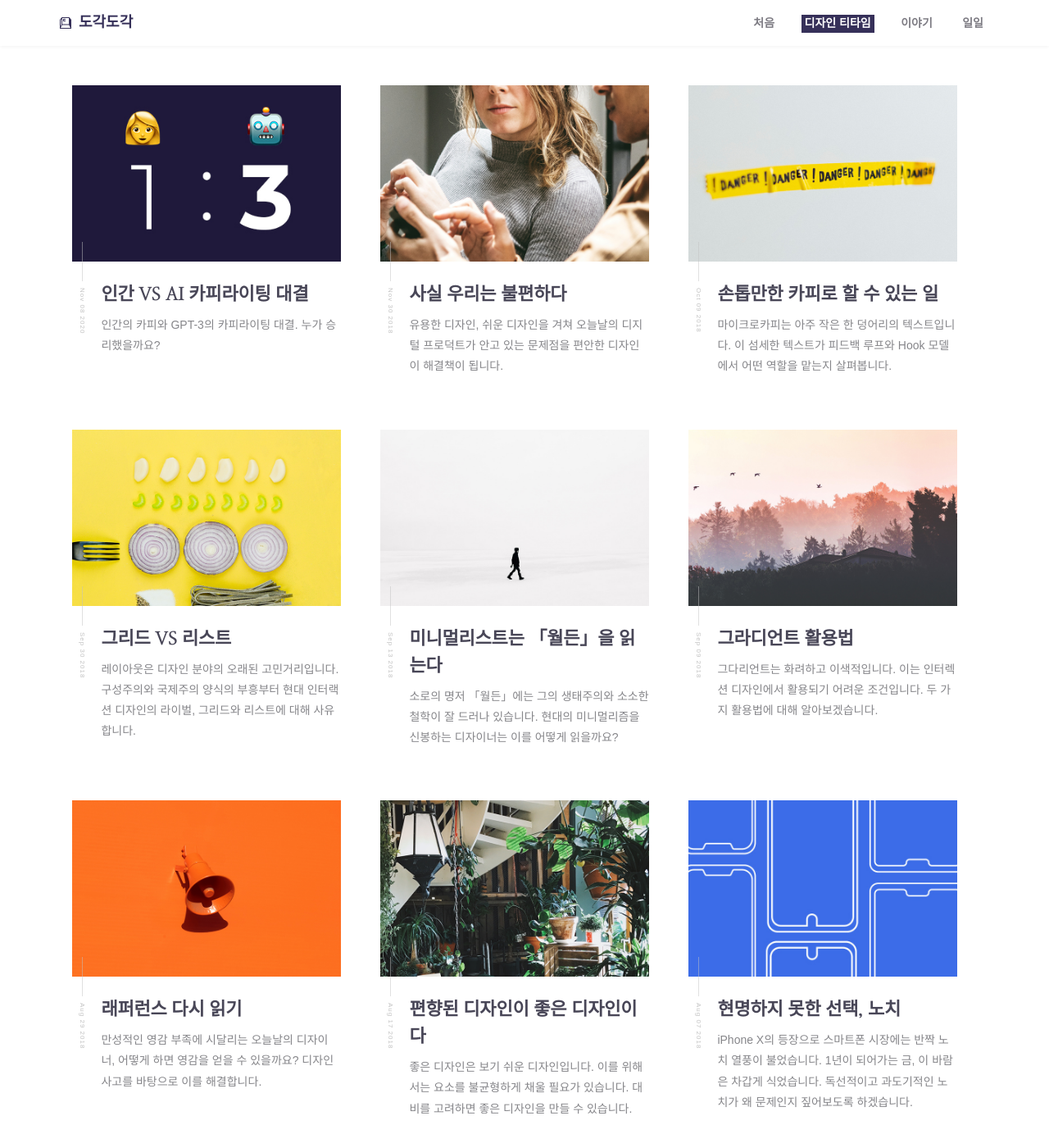
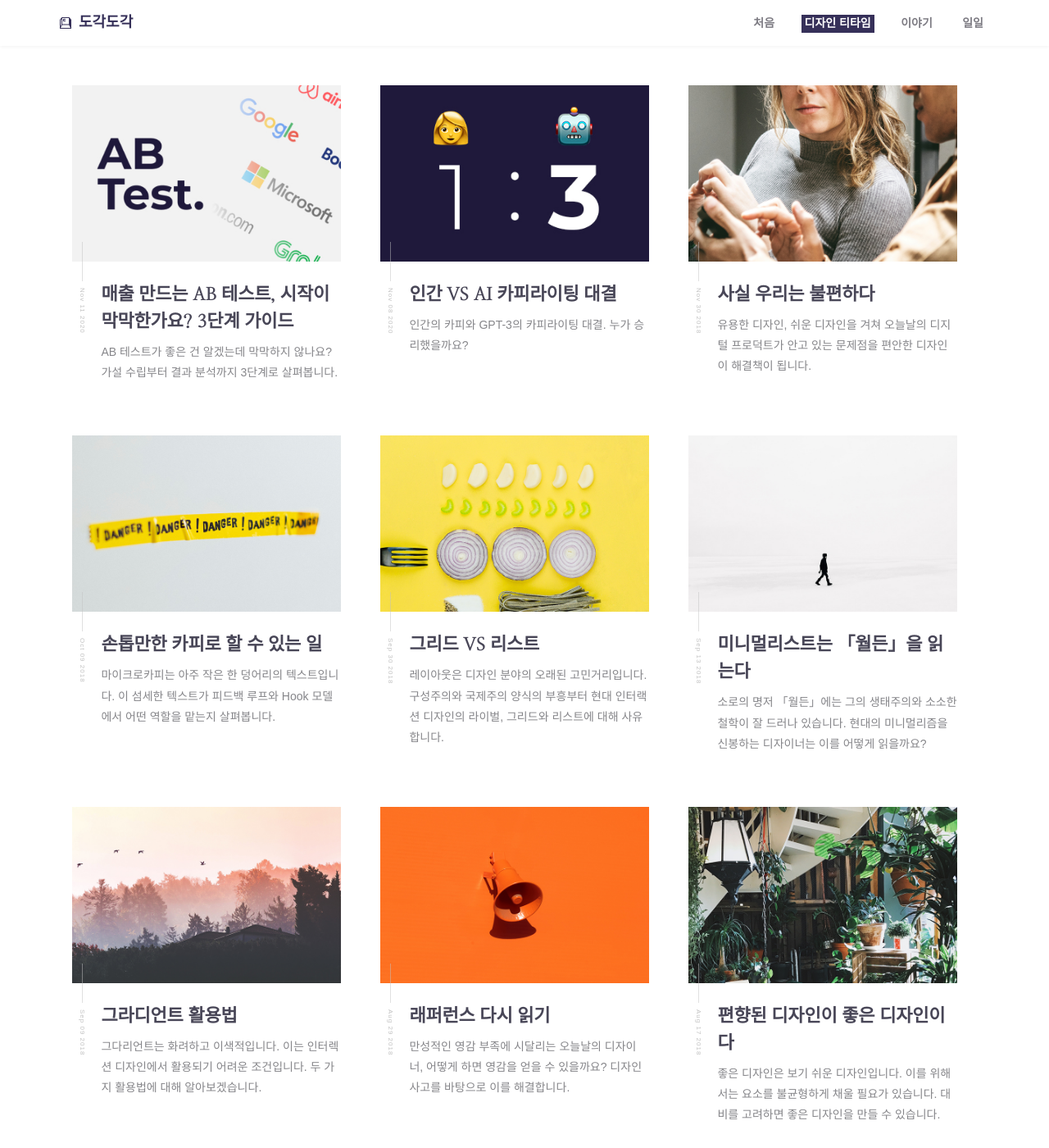
Before and after one commit to dewberry9/proj.dewberry.github.io, a Jekyll site: the page built from article/index.html, in a window 1280 px wide and 1400 px high. Shown: the whole window at 82% size. Built offline with Jekyll 4.4.1, drawn with Linux system fonts in a browser that asks for light colours; some web fonts are replaced; the list of posts is cut into pages by our own code; some of the changed lines change nothing that is shown.

Commit message:
feat: 3 Step of AB Test

```diff
--- a/_includes/head.html
+++ b/_includes/head.html
@@ -90,7 +90,7 @@
       {% endif %}
     </script>
     <!-- Links -->
-    <link rel="canonical" href="{{ site.url }}{{ page.url | escape }}">
+    <link rel="canonical" href="{{ site.url }}{{ page.url }}">
     <link rel="alternate" href="{{ site.url }}/feed.xml" type="application/atom+xml" title="Atom 0.3">
     <link rel="stylesheet" href='{{ "assets/style.css" | relative_url }}'>
     <link rel="stylesheet" href='{{ "assets/dist/aos.css" | relative_url }}'>
--- /dev/null
+++ b/_posts/2020-11-11-3step-ab-test.md
@@ -0,0 +1,90 @@
+---
+title: 매출 만드는 AB 테스트, 시작이 막막한가요? 3단계 가이드
+layout: post
+category: design-teatime
+date: 2020-11-11 00:00:00
+excerpt: AB 테스트가 좋은 건 알겠는데 막막하지 않나요? 가설 수립부터 결과 분석까지 3단계로 살펴봅니다.
+thumbnail: /assets/images/design/3step-ab-test/01.jpg
+permalink: /3step-ab-test
+---
+
+![AB Test in Many Apps]({{ '/assets/images/design/3step-ab-test/02.jpg' | relative_url }} "이미 많은 기업에서 활용 중인 AB 테스트")
+{: .full-size}
+
+한때 스타트업 업계에 유행이 돌았던 그로쓰 해킹(Growth Hacking)에 대해 조금이라도 관심이 있는 분이라면 AB 테스트라는 방법론 역시 모르는 바가 없지는 않을 겁니다. 룰렛 기능을 도입하여 특정 횟수 이상 운행한 사용자를 23% 늘린(결과적으로 전체 운행 수가 증가하게 됩니다.) [그랩(Grab)의 사례](https://engineering.grab.com/grabbing-growth-a-growth-hacking-story "Grab's Roulette AB Test"), 사용자 맞춤으로 유명한 넷플릭스(Netflix) 섬네일 알고리즘의 모태가 된 [AB 테스트](https://netflixtechblog.com/selecting-the-best-artwork-for-videos-through-a-b-testing-f6155c4595f6 "Netflix's Movie Artwork Optimizing"), 에어비앤비(Airbnb)의 [랜딩 페이지 AB 테스트](https://goodui.org/leaks/airbnb-gets-creative-in-this-multiple-variation-homepage-experiment/ "Airbnb's Landing Page AB Test") 등 데이터 좀 다룬다 싶은 회사는 모두 AB 테스트 성공담 하나씩을 가지고 있습니다. AB 테스트가 서비스의 성장과 회사의 매출에 도움을 주는 확실한 방법론이라는 것은 명료해 보입니다.
+
+AB 테스트가 좋은 건 알겠는데 시작하려니 막막하지 않나요? 큰 그로쓰 해킹 팀이 있는 것도 아니고, 테스트 문화나 맞춤 툴도 없는 상태일 수도 있습니다. 그야말로 허허벌판에서 새로 시작해야 하는 겁니다. 이런 상황에서 AB 테스트로 성장과 매출을 끌어낼 수 있을까요? 그전에 제대로 된 테스트를 한번 진행할 수나 있을까요?
+
+## AB 테스트 저도 할 수 있을까요?
+
+제 대답은 ‘누구라도 가능하다.’입니다. AB 테스트와 데이터 분석에 대한 이해와 적절한 실행 방법만 알고 있으면 큰 그로쓰 팀이 없어도, 그렇기는커녕 회사에 누구 하나 AB 테스트에 대해 알고 있는 사람이 없어도 충분히 해내고도 남습니다. 실제로 저는 AB 테스트에 대한 정보 없이 약간의 데이터 분석과 개발 지식만을 가지고 AB 테스트를 시작해서 1년 반 동안 100개에 가까운 AB 테스트를 거의 혼자 해냈습니다. 이 글을 보는 누구라도 해낼 수 있는 일입니다. 2부로 구성된 이번 가이드가 AB 테스트를 시작하려는 여러분께 도움이 되길 바랍니다.
+
+![AB Test Cycle]({{ '/assets/images/design/3step-ab-test/03.jpg' | relative_url }} "AB 테스트 사이클")
+{: .full-size}
+
+AB 테스트는 크게 다음과 같은 3단계를 따릅니다.
+
+1. 가설 수립
+2. 실험 진행
+3. 결과 분석
+
+AB 테스트에서는 셋 중 하나라도 빠질 수 없는 핵심 단계입니다. 이번 가이드 1부에서는 위 3단계를 훑어보며 무엇을 하는 단계인지, 주의할 점이 무엇인지 살펴보겠습니다. 다음 2부에서는 AB 테스트 툴 중 하나인 구글 옵티마이즈(Google Optimize)를 실제로 서비스에 설치하고 1부에서 설명했던 과정에 따라 진행하고 실무적인 팁을 알려드리겠습니다.😎
+
+## 테스트의 시작, 가설 세우기
+
+앞서 말한 3단계가 모두 중요하다지만 그중에서도 가설을 세우는 단계는 무엇보다도 중요합니다. 가설을 세우고 → 실험하고 → 결과를 얻고 → 결과에서 비롯된 인사이트를 바탕으로 새 가설을 세우고… 이런 연속적인 과정으로 진행되는 AB 테스트의 특성상 한 사이클을 시작하는 가설 세우기 단계에서 쭉 뻗은 고속도로를 만나느냐, 빙빙 돌아가는 산길을 만나느냐가 결정됩니다.
+
+AB 테스트의 가설은 핵심적인 아이디어와 함께 어떠한 요소를 어떤 방식으로 바꿔서(혹은 추가하거나 제거해서) 어떤 지표를 바꿀 것인지 특정해야 합니다. 예를 들어 이름과 이메일 주소를 한 페이지에서 한꺼번에 받는 회원가입 퍼널이 있다고 해봅시다. 현재 이탈률은 60%입니다. 이탈률의 원인을 찾는 방법은 여러 가지가 있습니다. 직접 사용자를 앉혀놓고 왜 회원가입을 진행하지 못하는지 관찰하고 설문할 수도 있고, Hotjar와 같은 레코딩 툴을 이용해서 여기서 이탈하는 사용자가 어떤 행동을 하는지 관측할 수도 있습니다. 여기서 도출된 문제를 해결하면 당연히 회원가입 비율도 늘어날 것입니다. 이 부분에서 중요한 것은 리서치로 합당한 문제를 찾아내서 그것을 토대로 가설을 만드는 일도 좋지만, 리서치 비용이 크다거나 시간이 오래 걸릴 일이 되는 경우에는 과감하게 생략하고 머릿속으로 합리적인 가설을 세우는 것만으로 충분하다는 점을 염두에 두어야 합니다. **AB 테스트의 목적은 전환율 개선이지 문제 파악이 아닙니다.** 보통 파악한 문제를 해결하게 될 경우 전환율이 개선되기 때문에 가설 수립 전 리서치에 힘을 쏟게 되는 경우가 많습니다. 그러나 리서치에 많은 리소스가 필요하다면 깔끔하게 생략하는 것이 낫습니다. 어차피 리서치로 찾아낸 문제가 진짜인지, 해결한다면 전환율을 개선할 수 있는지 확인하려면 AB 테스트를 거칠 수 밖에 없습니다. AB 테스트의 우선순위를 항상 높게 잡아두고 될 수 있는 한 많이, 자주 반복하는 게 중요합니다. 이에 대해서는 결과 분석 단계에서 설명하겠습니다.
+
+![Structure of the AB test hypothesis]({{ '/assets/images/design/3step-ab-test/04.jpg' | relative_url }} "AB 테스트 가설의 구조")
+{: .full-size}
+
+위 예시에서는 ‘한꺼번에 많은 정보를 요구하기 때문에 이탈률이 높다.’라고 문제를 생각해보겠습니다. 좀 더 글자 수가 적어 입력하기 쉬운 이름 정보를 먼저 받고, 다음 화면에서 이메일 주소를 받는 퍼널을 구상합니다. 가설은 **‘이름과 이메일 주소를 한 페이지에서 입력받는 현재의 퍼널 A를 / 이름을 먼저 입력받고 다음 페이지에서 이메일 주소를 입력받는 퍼널 B로 바꾸면 / 회원 가입률이 / 높아질 것이다.’**가 됩니다. 가설 수립 단계에서 어떻게 데이터를 수집할지 미리 생각해두어야 합니다. 지금과 같은 가설이라면 회원 가입률을 어떻게 추적할지 알아둬야 합니다. 이번 목차에서는 가설 수립에 대한 내용만 다루고 데이터 수집 등 보다 자세한 내용은 후에 결과 분석 단계에서 설명하겠습니다.
+
+가설 수립 단계에서 AB 테스트에 대한 리포트 역시 준비하게 되는데 [이런 형태의 노션(Notion) 템플릿](https://www.notion.so/dewberry9/AB-bd3ad2cfce654938b50e4e04f915c0c7 "AB Test Templete on Notion")으로 미리 만들어놓고는 합니다. (미리 복제해두세요!) 이 템플릿은 가이드 2부에서 실제로 AB 테스트를 진행할 때 함께 작성해보겠습니다.
+
+## 실험 진행👨‍🔬
+
+가설이 수립되면 실험 진행을 준비합니다. 실험 진행 단계 역시 3가지 요소로 나눠볼 수 있습니다.
+
+1. 분기
+2. 구현
+3. 지표 추적
+
+분기는 수립된 가설에 따라 각각 원본 A와 대안 B를 보여줄 트래픽을 분리하는 작업입니다. AB 테스트 기능을 직접 개발하는 경우라면 DB의 PK 값처럼 고유한 식별자가 그 기준이 될 겁니다. PK가 홀수인 사용자는 원본 A를 보여주고, 짝수라면 대안 B를 보여주는 식입니다. [구글 옵티마이즈](http://optimize.google.com "Google Optimize"), [허브스팟(Hubspot)](https://www.hubspot.com/ "Hubspot"), [VWO](https://vwo.com/ "VWO"), [옵티마이즐리(Optimizely)](https://www.optimizely.com/ "Optimizelay"), [언바운스(Unbounce)](https://unbounce.com "Unbounce") 등 많은 AB 테스트 툴에서 기본적으로 제공하는 기능이니 기술적인 부분에서는 별로 고민할 것이 없습니다.
+
+![Notes for when traffic diverges]({{ '/assets/images/design/3step-ab-test/05.jpg' | relative_url }} "분기 시 주의점")
+{: .full-size}
+
+AB 테스트를 하려고 트래픽을 분기할 때 고려해야 하는 가장 중요한 사항은 나누는 트래픽이 해당 실험에 대해 얼마나 순수한지입니다. 가령 위에서 예시로 든 회원가입 퍼널 실험을 진행하는데 회원가입 폼이 나오기 전에 랜딩 페이지가 있다고 해봅시다. 랜딩 페이지에서 회원가입 퍼널 단계로 진입하는 비율과 회원 가입률 역시 개선하기 위해 AB 테스트를 진행하고 있습니다. 이럴 때 회원가입 퍼널 실험까지 동시에 진행하게 되면 결과적인 지표인 회원 가입률의 **데이터가 뒤섞여 어떤 실험의 대안 때문에 회원 가입률이 변했는지 알 수 없어집니다.** 이미 진행하고 있는 랜딩 페이지에서의 실험이 끝난 후에 회원가입 퍼널 실험을 진행하는 것이 맞습니다.
+
+물론 위의 상황에서도 다양한 변주가 가능합니다. 랜딩 페이지에서부터 트래픽을 나눠서 랜딩 페이지 실험용과 회원가입 퍼널 실험용으로 처음부터 분리하던지, 랜딩 페이지 실험의 원본 트래픽과 대안 트래픽에 각각 회원가입 퍼널 실험 분기를 적용해서 4가지 서로 다른 조합이 나오는 MVT(다변수 실험; Multivariate Test)을 진행할 수도 있습니다. 실험에 적용된 각 안의 데이터가 섞여서 오염되는 일만 없도록, 상황에 맞는 방식을 선택하면 됩니다.
+
+AB 테스트에 동원된 트래픽이 계획대로 분기됐다면 각각 원본과 대안을 적용해주면 됩니다. 이때의 구현은 AB 테스트라고 해서 특별한 규칙이 있는 것은 아닙니다. 그냥 버그가 없도록 꼼꼼하게 만들면 됩니다. 예전에 했던 AB 테스트 중에 대안의 전환율이 큰 폭으로 하락한 적이 있었는데, 알고 보니 특정 브라우저에 대안을 적용하면 기능이 작동하지 않는 문제가 있었습니다.😅 이처럼 가설과 무관한 데이터를 받지 않도록 주의해서 대안을 구현하면 됩니다.
+
+마지막으로 보고자 하는 지표를 추적할 수 있도록 준비가 필요합니다. 직접 개발한 경우라면 지표를 DB에서 볼 것인지, 그렇다면 어떤 쿼리를 사용해서 확인할 것인지, 아니면 엠플리튜드(Amplitude)나 믹스패널(Mixpanel)과 같은 외부 추적 툴을 사용할 것인지, 그렇다면 지표를 추적하기 위한 이벤트는 잘 심겨 있는지 확인해야 합니다. 앞에서 언급한 AB 테스트 툴을 사용한다면 해당 툴에 맞는 지표 추적 방식을 따르는 게 좋습니다.
+
+여기까지 마쳤다면 AB 테스트의 모든 준비가 끝났습니다!🎉 이제 AB 테스트를 시작하고 현황을 추적하면 됩니다.
+
+## 수확 거두기 - 결과 분석
+
+실험 진행 단계에서 지표 추적 준비를 잘 마치셨다면 AB 테스트 시작 직후 속속 들어오는 데이터를 확인할 수 있을 겁니다. AB 테스트 시작 초기에는 리포트를 정리하는 것 외에는 별달리 만질 수 있는 부분이 없지만, 종종 데이터를 체크하면서 문제가 있지는 않은지 체크해줍니다.
+
+**AB 테스트를 처음 진행하는 분이 실수하는 것 중 가장 흔한 일은 AB 테스트를 너무 빨리 끝내는 것입니다.** 위의 예시에서 AB 테스트 시작 후 하루 동안 데이터를 모은 결과 원본 A의 회원 가입률이 40%(20명 중 8명), 대안 B가 20%(25명 중 5명)라고 나왔습니다. 원본 A가 나은 걸까요? 이 시점에서는 확신할 수 없습니다. 마치 똑같은 동전을 각각 10번씩 던졌는데 한번은 앞면이 2번 나오고, 다른 경우에는 8번 나온 경우와 같습니다. 10번이 아니라 100번, 1,000번을 던진다면 앞면이 나오는 횟수는 점차 비슷해질 것입니다. 데이터가 적기 때문에 우연이 적용할 수 있는 시점이라는 의미입니다. 그렇다면 결론을 내릴 때를 어떻게 알 수 있을까요?
+
+![AB Test Calculator]({{ '/assets/images/design/3step-ab-test/06.jpg' | relative_url }} "AB 테스트 계산기")
+{: .full-size}
+
+AB 테스트 결과의 통계적 유의성을 계산하는 계산기가 웹상에 이미 많이 있습니다. 보통 신뢰구간 90%, 95%, 99% 이렇게 나눠서 어떤 신뢰구간에서 유효한 결과인지 체크해주는데요, 95% 신뢰구간에서 유효한 결과라면 실제로 유의미한 차이가 있는 데이터라고 결론 내리고는 합니다. 통계적 유의성, P값(P-Value)에 관해 설명하려면 글이 너무 길어질 듯싶고, 제대로 설명할 수 있을지나 의문이라서 직접 알아보시는 것을 추천해 드립니다.
+
+이렇게 해서 가설 수립부터 실험 설계, 진행에 지표를 확인하는 것까지 AB 테스트의 큰 과정이 끝났습니다. 다이나믹한 차이를 보이는 결과가 나오면 좋겠지만 사실 그런 일은 거의 일어나지 않습니다. 대부분의 실험이 10%p대의 개선은커녕 유효한 차이도 못 내고 끝납니다. 차라리 대안의 지표가 유효한 차이로 떨어져서 명확한 인사이트라도 얻을 수 있다면 좋을 텐데, 그런 경우도 드뭅니다. 이 때문에 AB 테스트를 최대한 많이, 자주 돌리는 일이 중요한 것입니다. [Booking.com의 수만 가지 AB 테스트에서 10% 정도만이 성공적인 개선을 이뤄냈습니다.](https://hbr.org/2020/03/building-a-culture-of-experimentation "Utility of Booking.com's AB Tests") 구글에서도 엄청나게 많은 AB 테스트를 진행했지만 90%가 아무런 변화도 주지 못하고 끝났습니다. AB 테스트는 절대 실패하지 않는 방법입니다. 그러나 성공하기도 어려운 방법입니다. 이러한 AB 테스트의 본질을 깨닫고 나면 무얼 해야 하는지 확실해집니다. 더 많이, 더 자주. 그러다 대박이 몇 번 터지고 나면 슬슬 감이 잡힐 겁니다.
+
+게다가 단순히 최종적인 지표가 별 차이가 없다고 해서 결과 또한 마찬가지라는 이야기는 아닙니다. 전환율은 개선하지 못했지만, 다음 AB 테스트를 위한 가설에 기여하는 AB 테스트도 상당히 많습니다. 계속 언급했던 예시에서 이름과 이메일 주소 입력란을 두 화면으로 분리했던 대안을 떠올려봅시다. 해당 대안의 회원 가입률은 40%로 원본과 달라진 게 없습니다. 그런데 자세히 뜯어보니 무언가 다릅니다. 이름 입력 단계의 이탈률은 10%가 안 되지만 이메일 주소 입력 단계는 45%에 달합니다. 결국 문제는 이메일 주소였다는 이야기입니다. 이 AB 테스트를 진행하지 않았더라면 몰랐을 사실입니다.
+
+이렇게 새로운 인사이트가 도출되고, 가설이 수립됩니다. 다시 한번 AB 테스트가 시작됩니다.
+
+## 실험 종료, 다음 실험 시작
+
+이번 글은 AB 테스트를 해보고 싶지만 해본 경험도, 알려줄 만한 곳도 마땅치 않아 고민하고 계신 분들을 위해 쓰인 글입니다. 빈약한 경험이나마 도움이 될까 정리해봅니다.
+
+다음 2부에서는 실제로 제가 썼던 툴인 구글 옵티마이즈를 사용해서 설치부터 AB 테스트 진행까지 해보는 내용으로 찾아뵙겠습니다.
```
Also changed, not shown: assets/images/design/3step-ab-test/01.jpg (added), assets/images/design/3step-ab-test/02.jpg (added), assets/images/design/3step-ab-test/03.jpg (added), assets/images/design/3step-ab-test/04.jpg (added), assets/images/design/3step-ab-test/05.jpg (added), assets/images/design/3step-ab-test/06.jpg (added).
